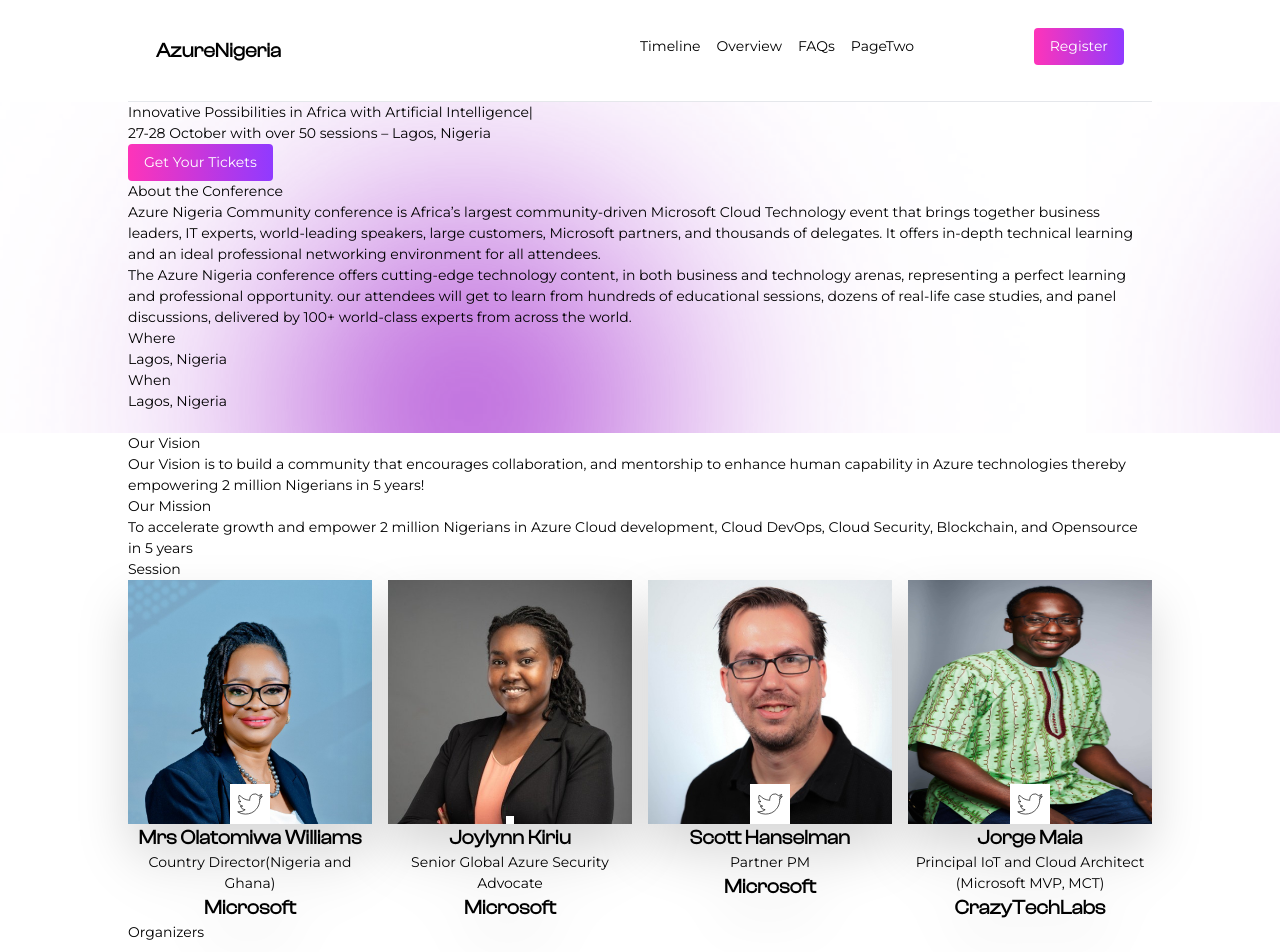
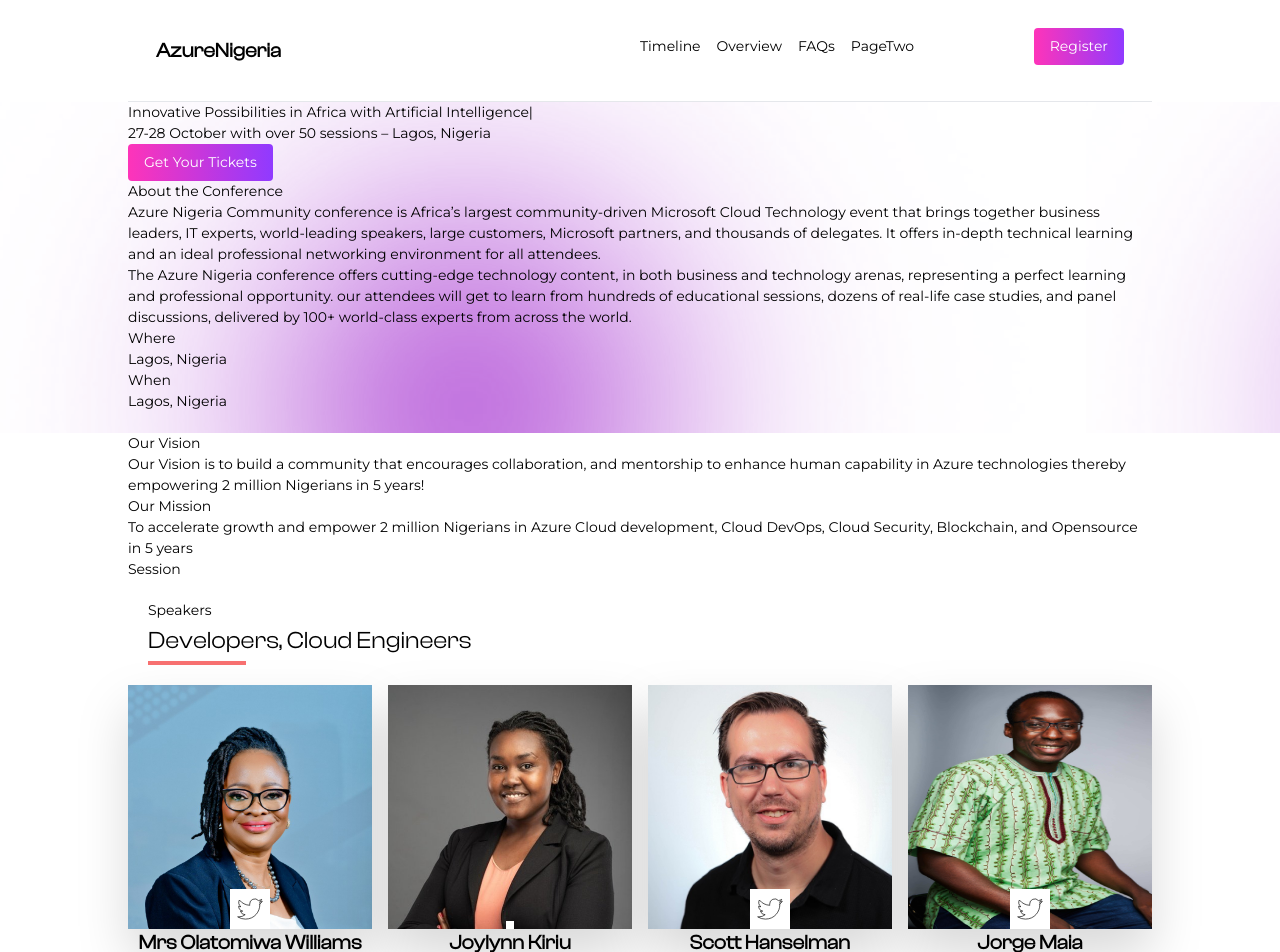
Before and after one commit to t-bello7/azure-nigeria, a React (Vite) app: page / in a window 1280 px wide. Shown: the top 952 px of the page. Built offline with nearby package versions, Linux system fonts and the light colour scheme.

Commit message:
ui: implemenet section header componenent

```diff
--- a/src/2023/assets/data/index.js
+++ b/src/2023/assets/data/index.js
@@ -28,7 +28,7 @@
     name: "Scott Hanselman",
     role: "Partner PM",
     company: "Microsoft",
-    twitterProfile: "@shanselman",
+    twitterProfile: "shanselman",
     img: henkImg,
   },
   {
--- /dev/null
+++ b/src/2023/components/molecules/SectionHeader.jsx
@@ -0,0 +1,31 @@
+import PropTypes from "prop-types";
+
+function SectionHeader({ heading, subHeading }) {
+  return (
+    <div className="m-5 space-y-1">
+      <span>
+        {' '}
+        {subHeading}
+        {' '}
+      </span>
+      <h1 className="font-clashDisplay text-2xl">
+        {' '}
+        {heading}
+        {' '}
+      </h1>
+      <hr className="bg-red w-[10%] border border-2 border-red-400" />
+    </div>
+  );
+}
+
+SectionHeader.propTypes = {
+  heading: PropTypes.string,
+  subHeading: PropTypes.string,
+};
+
+SectionHeader.defaultProps = {
+  heading: "section heading",
+  subHeading: "section sub heading",
+};
+
+export default SectionHeader;
--- a/src/2023/components/section/Speakers.jsx
+++ b/src/2023/components/section/Speakers.jsx
@@ -1,12 +1,19 @@
 import { keyNoteSpeakers } from "../../assets/data/index";
 import SpeakersCard from "../molecules/SpeakersCard";
+import SectionHeader from "../molecules/SectionHeader";
 
 function Speakers() {
   return (
-    <div className="md: container mx-auto grid max-w-[80%] grid-cols-4 gap-4">
-      {keyNoteSpeakers.map((item) => (
-        <SpeakersCard key={item?.id} speakerData={item} />
-      ))}
+    <div className="container mx-auto max-w-[80%]">
+      <SectionHeader
+        heading="Developers, Cloud Engineers"
+        subHeading="Speakers"
+      />
+      <div className="grid grid-cols-1 justify-items-center gap-4 md:grid-cols-4">
+        {keyNoteSpeakers.map((item) => (
+          <SpeakersCard key={item?.id} speakerData={item} />
+        ))}
+      </div>
     </div>
   );
 }
```
